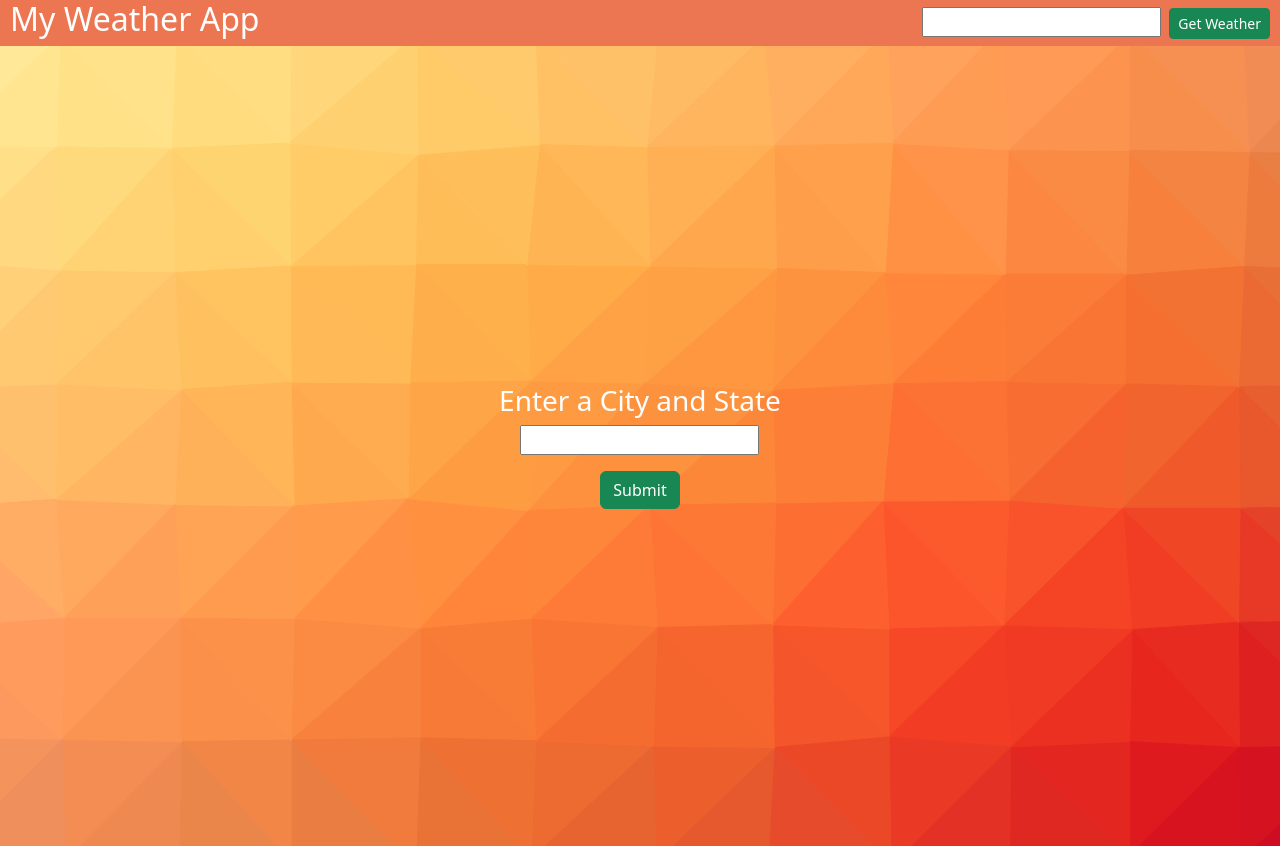
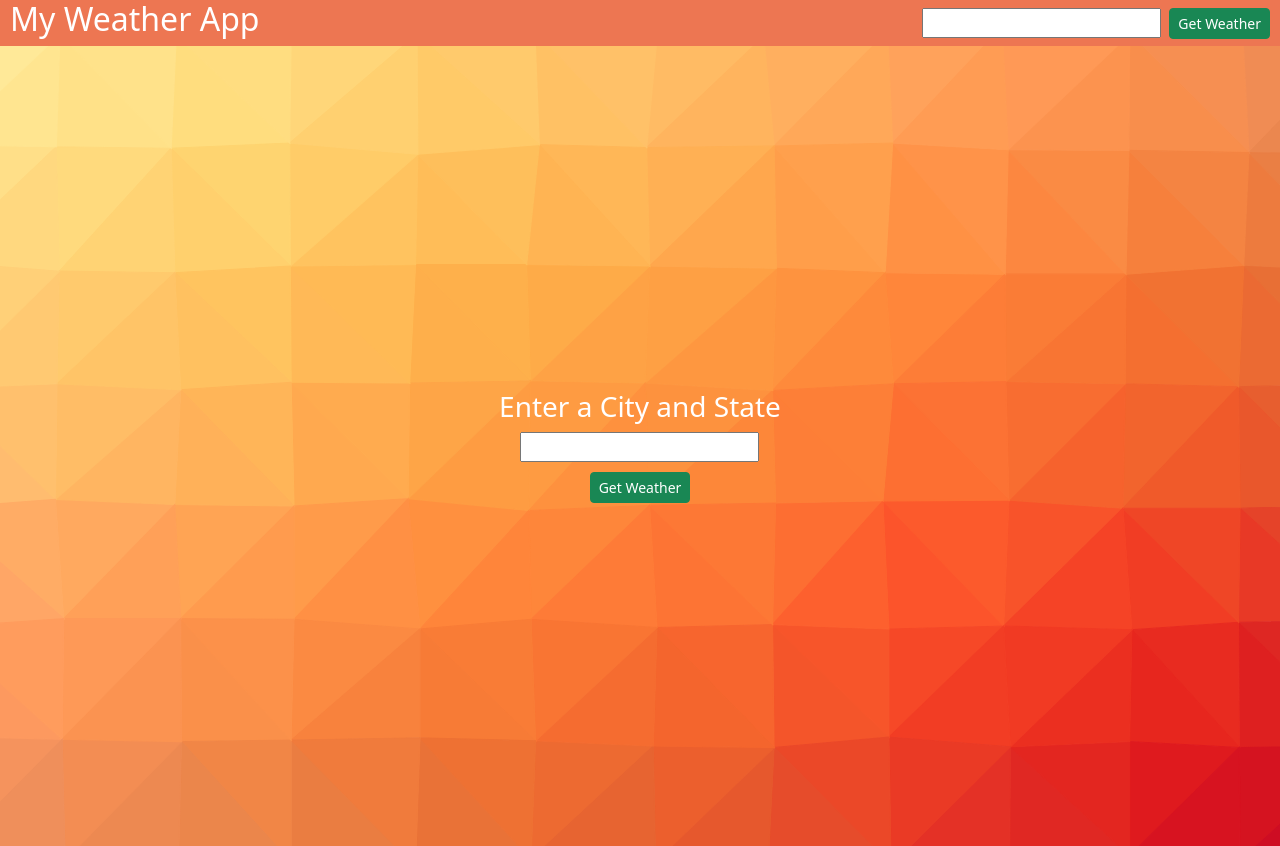
Before and after one commit to larramorelaura/Weather-App, a React (Create React App) app in the folder client/: page / in a window 1280 px wide. Built offline with nearby package versions, Linux system fonts and the light colour scheme.

Commit message:
reduced to one search component

```diff
--- a/client/src/components/DashboardSearch.jsx
+++ /dev/null
@@ -1,17 +0,0 @@
-import React, {useState} from "react";
-
-const DashboardSearch = () => {
-  const [city, setCity] = useState("");
-
-  return <div>
-    <form>
-      <h3>Enter a City and State</h3>
-      <div className="mb-3">
-        <input  type="text" name="city" onChange={(e)=>setCity(e.target.value)}/>
-      </div>
-      <input  type="submit" className="btn btn-success"/>
-    </form>
-  </div>;
-};
-
-export default DashboardSearch;
--- a/client/src/components/NavBar.jsx
+++ b/client/src/components/NavBar.jsx
@@ -5,7 +5,7 @@ import styles from '../modules/NavBar.module.css'
 const NavBar = () => {
   return <div className={styles.nav}>
     <h2>My Weather App</h2>
-    <Search />
+    <Search isDashboard={false}/>
   </div>;
 };
 
--- a/client/src/components/Search.jsx
+++ b/client/src/components/Search.jsx
@@ -1,9 +1,11 @@
 import React, {useState} from "react";
 import {useNavigate} from 'react-router-dom';
+import styles from '../modules/Search.module.css';
 
-const Search = () => {
+const Search = (props) => {
 
   const [city, setCity] = useState("");
+  const {isDashboard} = props;
   const navigate= useNavigate();
 
   const handleSubmit =(e)=>{
@@ -12,8 +14,8 @@ const Search = () => {
   }
 
   return <div>
-
-    <form onSubmit={handleSubmit}>
+    {console.log(isDashboard)}
+    <form onSubmit={handleSubmit} className={isDashboard ? styles.dashboardSearch: styles.navbar}>
       <input className="mx-2" type="text" name="city" onChange={(e)=>setCity(e.target.value)}/>
       <input type="submit" className="btn btn-sm btn-success" value="Get Weather"/>
     </form>
--- a/client/src/components/WeatherDayForecast.jsx
+++ b/client/src/components/WeatherDayForecast.jsx
@@ -12,7 +12,7 @@ import { ReactComponent as Storm } from '../assets/WeatherAppImages/images/weath
 
 const WeatherDayForecast = (props) => {
   const {forecast} = props;
-  const {city, dt}=useParams();
+  const {dt}=useParams();
   useEffect(()=>{
   console.log(forecast);
   console.log(dt)},[])
--- a/client/src/components/WeatherWeekForecast.jsx
+++ b/client/src/components/WeatherWeekForecast.jsx
@@ -31,7 +31,7 @@ const WeatherWeekForecast = (props) => {
             {day.weather[0].description ==="few clouds" &&<LightClouds/>}
             {day.weather[0].description ==="scattered clouds" &&<LightClouds/>}
             </li>
-          <Link className="stretched-link" to={{pathname:`/forecast/${city}/${day.dt}/oneday`}}><li>
+          <Link className="stretched-link text-decoration-none text-secondary" to={{pathname:`/forecast/${city}/${day.dt}/oneday`}}><li>
             {formattedDate}</li>
           </Link>
         </ul>
--- /dev/null
+++ b/client/src/modules/Search.module.css
@@ -0,0 +1,11 @@
+.dashboardSearch{
+    display: flex;
+    flex-direction:column;
+    align-items:center;
+    gap: 10px;
+}
+
+.navbar{
+    display: flex;
+    align-items: center;
+}
--- a/client/src/views/Dashboard.jsx
+++ b/client/src/views/Dashboard.jsx
@@ -1,12 +1,13 @@
 import React from "react";
-import DashboardSearch from "../components/DashboardSearch";
+import Search from "../components/Search";
 import styles from '../modules/Dashboard.module.css'
 
 const Dashboard = () => {
   return <div>
     <div className={styles.dash}>
       <div className={styles.searchCenter}>
-        <DashboardSearch/>
+      <h3>Enter a City and State</h3>
+        <Search isDashboard={true}/>
       </div>
     </div>
   </div>;
```
